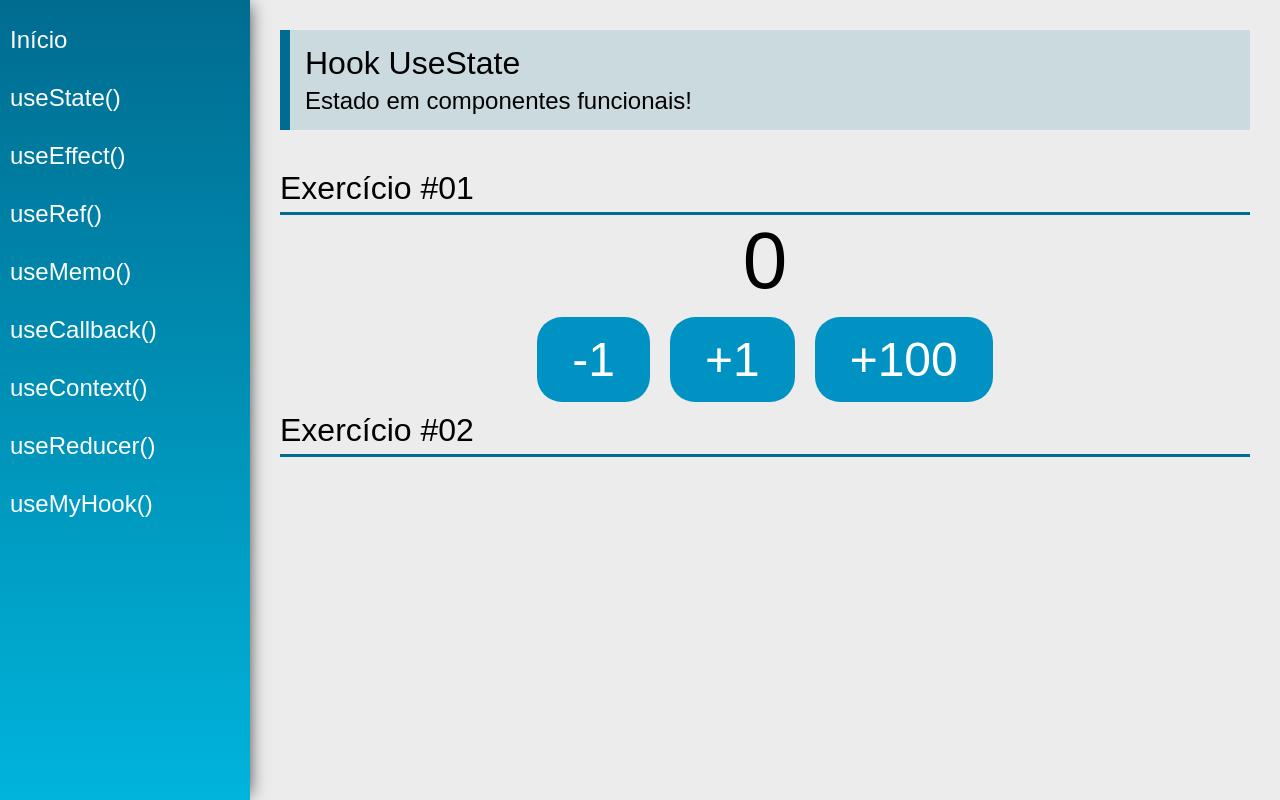
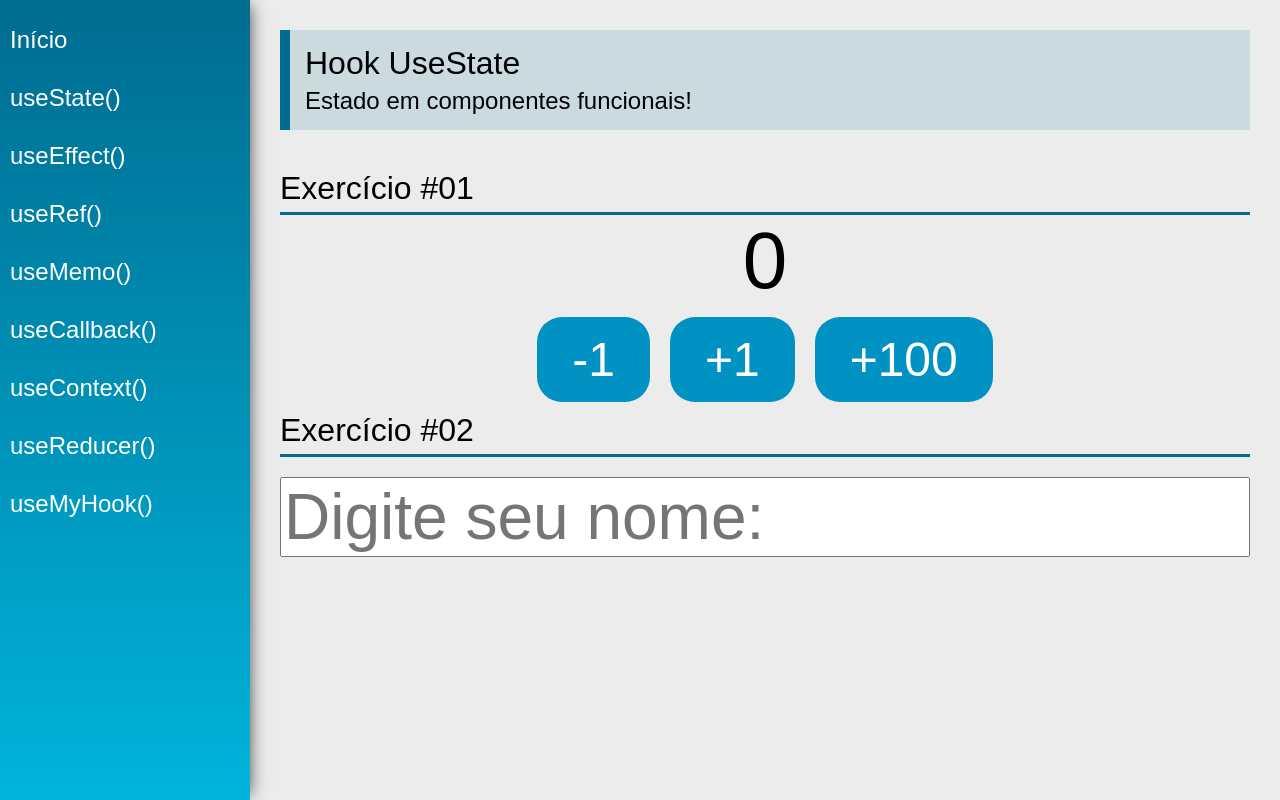
Before and after one commit to josealves380/hooks, a React (Create React App) app: page /useState in a window 1280 px wide. Built offline with nearby package versions, Linux system fonts and the light colour scheme.

Commit message:
Adicionando componente controlado usando useState

```diff
--- a/src/views/examples/UseState.jsx
+++ b/src/views/examples/UseState.jsx
@@ -4,6 +4,7 @@ import SectionTitle from '../../components/layout/SectionTitle'
 
 const UseState = (props) => {
     const [count, setCount] = useState(0)
+    const [name, setName] = useState("")
 
     return (
         <div className="UseState">
@@ -26,6 +27,10 @@ const UseState = (props) => {
             </div>
 
             <SectionTitle title="Exercício #02" />
+
+            <input type="text" className="input"
+            value={name} placeholder="Digite seu nome:" onChange={e => setName(e.target.value)} />
+            <span className="text">{name}</span>
         </div>
     )
 }
```
Also changed, not shown: 1 other file (tests, documents, lock files or other folders).
